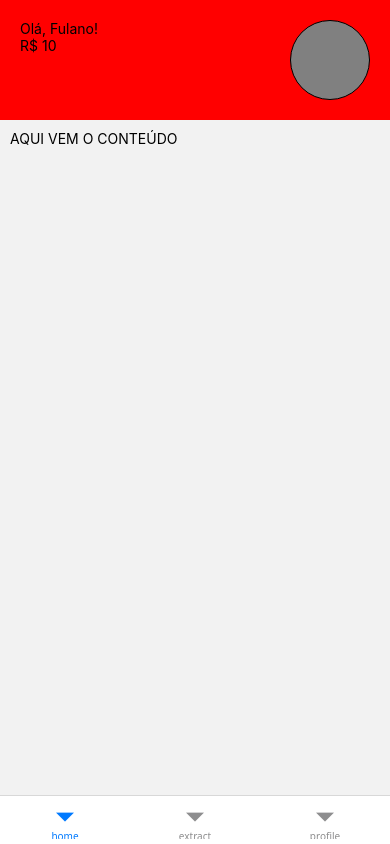
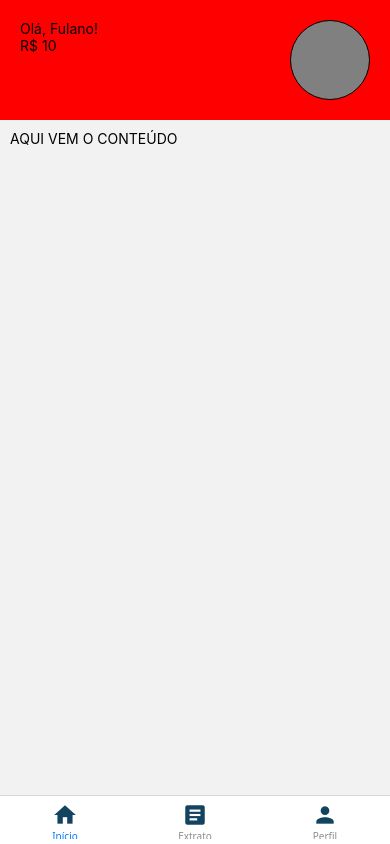
Before and after one commit to lucaslocerqueira/AlyPlusTesteMobile, a React Native app: screen /home in a window 390 px wide. Built offline with nearby package versions, Linux system fonts and the light colour scheme.

Commit message:
adicionando icones ao bottom navigation

```diff
--- a/package.json
+++ b/package.json
@@ -24,6 +24,7 @@
   "devDependencies": {
     "@babel/core": "^7.25.2",
     "@types/react": "~18.3.12",
+    "@types/react-native-vector-icons": "^6.4.18",
     "typescript": "^5.3.3"
   },
   "private": true
--- a/src/routes/bottom-navigation.tsx
+++ b/src/routes/bottom-navigation.tsx
@@ -4,16 +4,46 @@ import Home from "../pages/home";
 import Extract from "../pages/extract";
 import Profile from "../pages/profile";
 import { NavigationContainer } from "@react-navigation/native";
+import { themas } from "../global/themes";
+import { MaterialIcons, Octicons } from '@expo/vector-icons';
+
 
 const Tab = createBottomTabNavigator();
 
 export default function BottomNavigation() {
 
     return (
-        <Tab.Navigator initialRouteName="home">
-            <Tab.Screen name="home" component={Home} options={{ headerShown: false }} />
-            <Tab.Screen name="extract" component={Extract} options={{ headerShown: false }} />
-            <Tab.Screen name="profile" component={Profile} options={{ headerShown: false }} />
+        <Tab.Navigator initialRouteName="Início">
+            <Tab.Screen
+                name="Início"
+                component={Home}
+                options={{
+                    headerShown: false,
+                    tabBarIcon: () => {
+                        return <MaterialIcons name="home" color={themas.colors.primary} size={26} />;
+                    }
+                }}
+            />
+            <Tab.Screen
+                name="Extrato"
+                component={Extract}
+                options={{
+                    headerShown: false,
+                    tabBarIcon: () => {
+                        return <MaterialIcons name="article" color={themas.colors.primary} size={26} />;
+                    }
+                }}
+            />
+            <Tab.Screen
+                name="Perfil"
+                component={Profile}
+                options={{
+                    headerShown: false,
+                    tabBarIcon: () => {
+                        return <MaterialIcons name="person" color={themas.colors.primary} size={26} />;
+                    }
+                }}
+            />
         </Tab.Navigator>
     );
 }
```
Also changed, not shown: 1 other file (tests, documents, lock files or other folders).
